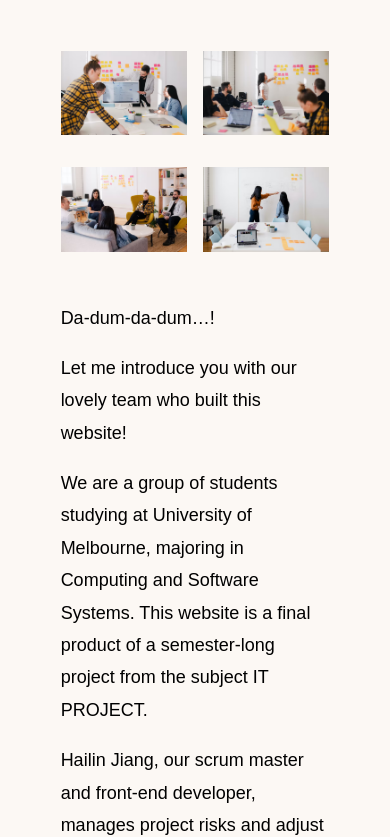
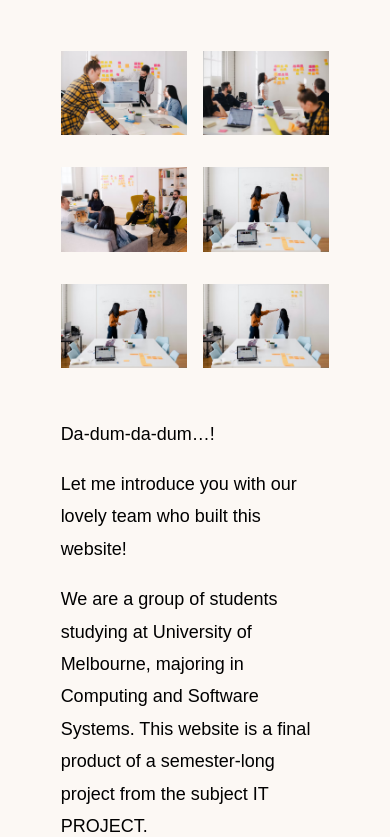
Before and after one commit to IT-Project-002/Frontend, a React (Create React App) app: page /user/about in a window 390 px wide. Shown: the part 2195-3032 px from the top of the page. Built offline with nearby package versions, Linux system fonts and the light colour scheme.

Commit message:
config eslint file and about page css

```diff
--- a/src/css/about.css
+++ b/src/css/about.css
@@ -85,13 +85,14 @@ p {
   grid-area: about-us;
   display: grid;
   grid-template-columns: 1fr 1fr 1fr;
-  grid-template-rows: 0.35fr 1fr 1fr;
+  grid-template-rows: 0.35fr 1fr 1fr 1fr;
   grid-column-gap: 1rem;
   grid-row-gap: 2rem;
   grid-template-areas:
     "aboutUsHeading aboutUsHeading aboutUsHeading"
     "item3          aboutUsContent item4"
-    "item5          aboutUsContent item6";
+    "item5          aboutUsContent item6"
+    "item7          aboutUsContent item8";
 }
 .item3 {
   grid-area: item3;
@@ -110,6 +111,16 @@ p {
 
 .item6 {
   grid-area: item6;
+  width: 100%;
+}
+
+.item7 {
+  grid-area: item7;
+  width: 100%;
+}
+
+.item8 {
+  grid-area: item8;
   width: 100%;
 }
 
@@ -145,14 +156,15 @@ p {
   .about-us-container {
     grid-area: about-us;
     display: grid;
-    grid-template-columns: 1fr 1fr 1fr 1fr;
-    grid-template-rows: 0.25fr 0.5fr 1fr;
+    grid-template-columns: 1fr 1fr 1fr;
+    grid-template-rows: 0.25fr 0.5fr 0.5fr 1fr;
     grid-column-gap: 1rem;
     grid-row-gap: 2rem;
     grid-template-areas:
-      "aboutUsHeading aboutUsHeading aboutUsHeading aboutUsHeading"
-      "item3 item4 item5 item6"
-      "aboutUsContent aboutUsContent aboutUsContent aboutUsContent";
+      "aboutUsHeading aboutUsHeading aboutUsHeading"
+      "item3 item4 item5"
+      "item6 item7 item8"
+      "aboutUsContent aboutUsContent aboutUsContent";
   }
   .about-web-container {
     grid-template-columns: 0.8fr 3fr 0.8fr;
@@ -163,14 +175,15 @@ p {
   .about-us-container {
     grid-area: about-us;
     display: grid;
-    grid-template-columns: 1fr 1fr 1fr 1fr;
-    grid-template-rows: 0.2fr 0.3fr 1fr;
+    grid-template-columns: 1fr 1fr 1fr;
+    grid-template-rows: 0.2fr 0.3fr 0.3fr 1fr;
     grid-column-gap: 1rem;
     grid-row-gap: 2rem;
     grid-template-areas:
-      "aboutUsHeading aboutUsHeading aboutUsHeading aboutUsHeading"
-      "item3 item4 item5 item6"
-      "aboutUsContent aboutUsContent aboutUsContent aboutUsContent";
+      "aboutUsHeading aboutUsHeading aboutUsHeading"
+      "item3 item4 item5"
+      "item6 item7 item8"
+      "aboutUsContent aboutUsContent aboutUsContent";
   }
   .about-web-container {
     grid-area: about-website;
@@ -197,13 +210,14 @@ p {
     grid-area: about-us;
     display: grid;
     grid-template-columns: 1fr 1fr;
-    grid-template-rows: 0.1fr 0.1fr 0.1fr 1fr;
+    grid-template-rows: 0.1fr 0.1fr 0.1fr 0.1fr 1fr;
     grid-column-gap: 1rem;
     grid-row-gap: 2rem;
     grid-template-areas:
       "aboutUsHeading aboutUsHeading"
       "item3 item4"
       "item5 item6"
+      "item7 item8"
       "aboutUsContent aboutUsContent";
   }
 }
--- a/src/pages/about.js
+++ b/src/pages/about.js
@@ -38,6 +38,8 @@ export default function About () {
         <img className="item4" src={item4} alt="item4"></img>
         <img className="item5" src={item5} alt="item5"></img>
         <img className="item6" src={item6} alt="item6"></img>
+        <img className="item7" src={item6} alt="item6"></img>
+        <img className="item8" src={item6} alt="item6"></img>
         <h1 className="aboutUsHeading">About Us</h1>
         <div className="aboutUsContent">
           <p>Da-dum-da-dum…!</p>
--- a/src/pages/edit.js
+++ b/src/pages/edit.js
@@ -42,7 +42,7 @@ export default function Edit () {
   ]
   /* Image */
   const [selectedImages, setSelectedImages] = useState([])
-  const [filesDict, setFileDict] = useState({})
+  const [filesDict] = useState({})
   const formRef = useRef()
   const { itemId } = useParams()
 
@@ -75,6 +75,7 @@ export default function Edit () {
         // make tags array of objects
         const list = []
         console.log(dat.prod_tags.map((value) => value))
+        // eslint-disable-next-line array-callback-return
         dat.prod_tags?.map((value) => {
           const tags = {
             value,
--- a/src/pages/upload.js
+++ b/src/pages/upload.js
@@ -43,7 +43,7 @@ export default function Upload () {
 
   /* Image */
   const [selectedImages, setSelectedImages] = useState([])
-  const [filesDict, setFileDict] = useState({})
+  const [filesDict] = useState({})
   const formRef = useRef()
 
   const toggleButton = () => {
```
Also changed, not shown: .eslintrc.json.
